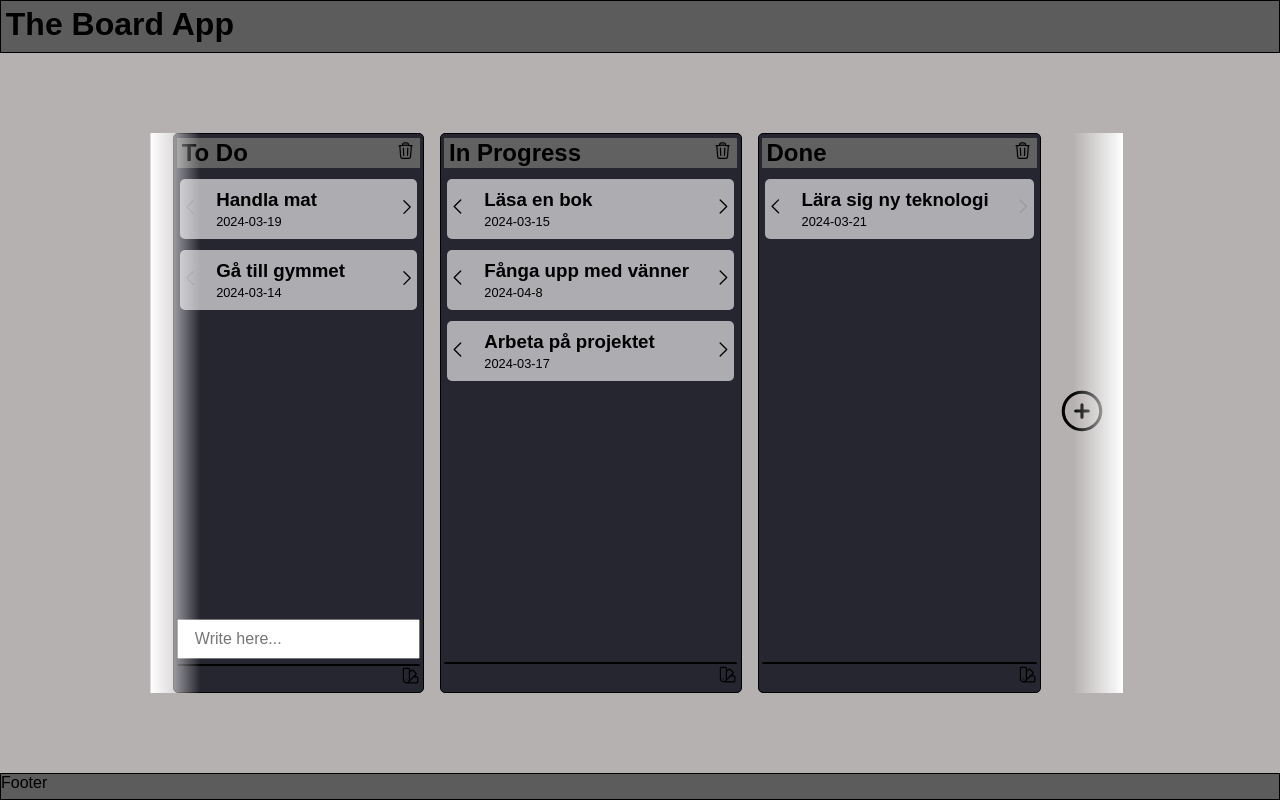
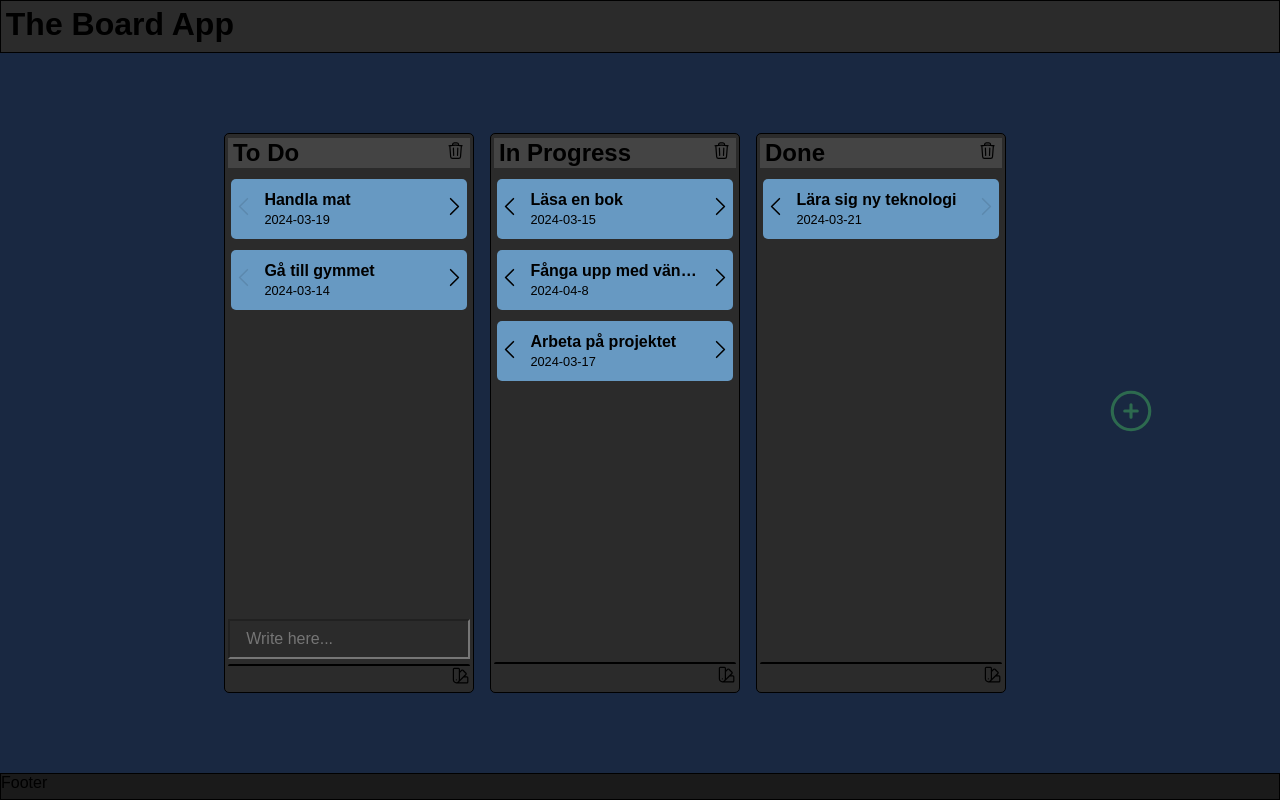
Before and after one commit to JerryChas/Kanbanboard, a React (Vite) app: page / in a window 1280 px wide. Built offline with nearby package versions, Linux system fonts and the light colour scheme.

Commit message:
scrolleffect and colors

```diff
--- a/src/Kanbanboard.jsx
+++ b/src/Kanbanboard.jsx
@@ -54,8 +54,8 @@ const Kanbanboard = () => {
 
   return (
     <main>
+      <div className='fadeEdge'></div>
       <div className='columnsContainer'>
-        <div className='fadeEdge'></div>
         <DndProvider backend={HTML5Backend}>
           {columns.map((col, index) => (
             <Column
@@ -72,12 +72,12 @@ const Kanbanboard = () => {
               totalColumns={columns.length}
             />
           ))}
-          <button className='addColumnBtn' onClick={() => handleAddColumn()}>
-            <PlusIcon />
-          </button>
         </DndProvider>
-        <div className='fadeEdge'></div>
       </div>
+      <div className='fadeEdge'></div>
+      <button className='addColumnBtn' onClick={() => handleAddColumn()}>
+        <PlusIcon />
+      </button>
     </main>
   );
 };
--- a/src/index.css
+++ b/src/index.css
@@ -18,10 +18,35 @@ input[type="reset"] {
   outline: inherit;
 }
 
+:root {
+  /* Huvudfärg - Mörkblå */
+  --primary-color: #192841;
+  /* Sekundär färg - Mörkgrå */
+  --secondary-color: #444;
+  /* Tredje färg - Mörkgrön */
+  --tertiary-color: #2d6a4f;
+
+  /* Ljusare versioner av huvudfärgen för 30% */
+  --primary-light: #4573a4;
+  --primary-lighter: #6799c2;
+
+  /* Mörkare versioner av sekundär färg för 10% */
+  --secondary-dark: #2b2b2b;
+  --secondary-darker: #1a1a1a;
+
+  /* Ljusare versioner av tredje färg för 10% */
+  --tertiary-light: #2d8b63;
+  --tertiary-lighter: #47a07d;
+
+  /*  Textfärg */
+  --text-color: #000000;
+}
+
 
 .App {
   user-select: none;
-  background-color: rgb(182, 177, 177);
+  background-color: var(--primary-color);
+  color: var(--text-color);
   font-family: Arial, Helvetica, sans-serif;
   height: 100vh;
   min-width: fit-content;
@@ -38,56 +63,78 @@ header {
   grid-area: header;
   width: 100%;
   padding: .3rem;
-  background-color: rgb(92, 92, 92);
+  background-color: var(--secondary-dark);
   border: 1px solid black;
 
 }
 
 main {
+
   grid-area: main;
   display: flex;
   justify-content: center;
   align-items: center;
-  /* gap: 2rem; */
-  /* padding: 2rem; */
 
-
-  /* overflow: hidden; */
-  /* overflow-x: scroll; */
 }
 
 footer {
   grid-area: footer;
-  background-color: rgb(92, 92, 92);
+  background-color: var(--secondary-darker);
   border: 1px solid black;
 
 }
 
+.fadeEdge {
+
+  /* left: 0; */
+  transform: translateX(99%);
+  z-index: 1;
+
+  width: 50px;
+  height: 80vh;
+  background: linear-gradient(-90deg, rgba(0, 0, 0, 0) 0%, var(--primary-color) 100%);
+  /* border-left: 1px solid black; */
+
+  &:nth-last-of-type(1) {
+    transform: rotate(180deg) translateX(99%);
+  }
+}
+
 .columnsContainer {
-  /* background-color: white; */
   position: relative;
   display: flex;
   gap: 1rem;
+  padding: 0 50px;
   max-width: 85vw;
   height: 70vh;
   overflow-x: scroll;
 
+  &::-webkit-scrollbar {
+    /* Bredden på scrollbar */
+    width: 8px;
+  }
 
-  .fadeEdge {
-    position: fixed;
-    transform: translateX(-45%);
-    width: 50px;
-    height: inherit;
-    background: linear-gradient(-90deg, rgba(0, 0, 0, 0) 0%, rgba(255, 255, 255, 1) 100%);
+  &::-webkit-scrollbar-track {
+    /* Bakgrundsfärgen för scrollbar-track */
+    background: transparent;
+    border: 1px solid black;
 
-    &:nth-of-type(1) {
-      /* background-color: aqua; */
-      transform: rotate(180deg) translateX(-1800%);
+  }
 
+  &::-webkit-scrollbar-thumb {
+    /* Färgen på scrollbar-thumb */
+    background: var(--primary-light);
+    /* Radien på scrollbar-thumb */
+    border-radius: 4px;
 
+  }
 
-    }
+  &::-webkit-scrollbar-thumb:hover {
+    /* Färgen på scrollbar-thumb vid hover */
+    background: var(--primary-lighter);
+
   }
+
 }
 
 /* COLUMN */
@@ -95,12 +142,15 @@ footer {
   display: flex;
   flex-direction: column;
 
-  background-color: rgb(38, 38, 48);
+  background-color: var(--secondary-dark);
   border: 1px solid black;
   border-radius: 5px;
   min-width: 250px;
+  max-width: 250px;
   height: 100%;
   padding: .2rem;
+
+
 
   /* COLUMN HEADER */
   .columnHeader {
@@ -108,11 +158,11 @@ footer {
     justify-content: space-between;
     align-items: center;
 
-    background-color: #616161;
+    background-color: var(--secondary-color);
     padding: .3rem;
     height: 30px;
 
-    h2 {}
+
 
     .trashBtn {
       width: 1.2rem;
@@ -154,23 +204,44 @@ footer {
     .Task {
       display: flex;
       justify-content: space-between;
+      align-items: center;
+      flex-shrink: 0;
 
-      background-color: rgb(172, 172, 177);
+      background-color: var(--primary-lighter);
       border-radius: 5px;
       width: 100%;
       height: 60px;
+      overflow: hidden;
 
       .taskContent {
+        /* background-color: antiquewhite; */
 
         display: flex;
+        flex: 1;
         gap: .2rem;
         flex-direction: column;
         justify-content: center;
 
         width: inherit;
-        padding: 0 1rem;
+        padding: 0 .5rem;
 
-        h3 {}
+
+
+        /* Visa punkter när texten överskrider bredden */
+        overflow: hidden;
+
+
+        h3 {
+          font-size: 1rem;
+          /* Dölj eventuellt överskridande innehåll */
+          text-overflow: ellipsis;
+          /* Hindra textbrytning */
+          white-space: nowrap;
+          /* Visa punkter när texten överskrider bredden */
+          overflow: hidden;
+        }
+
+
 
         p {
 
@@ -181,6 +252,9 @@ footer {
 
       .navigateTaskBtn {
         width: 25px;
+        /* Ange en fast bredd */
+        flex-shrink: 0;
+        /* Hindra att knappen krymper */
 
         &:hover {
           transform: scale(1.3);
@@ -206,6 +280,7 @@ footer {
     }
 
     input {
+      background-color: var(--secondary-dark);
       font-size: 1rem;
       width: 100%;
       height: 40px;
@@ -234,15 +309,12 @@ footer {
       }
     }
 
-
   }
-
-
-
 
 }
 
 .addColumnBtn {
+  color: var(--tertiary-color);
   align-self: center;
   /* background-color: aquamarine; */
   height: fit-content;
@@ -250,7 +322,7 @@ footer {
 
 
 .modal {
-  background-color: beige;
+  background-color: var(--secondary-dark);
   min-width: 300px;
   min-height: 300px;
 }
```
